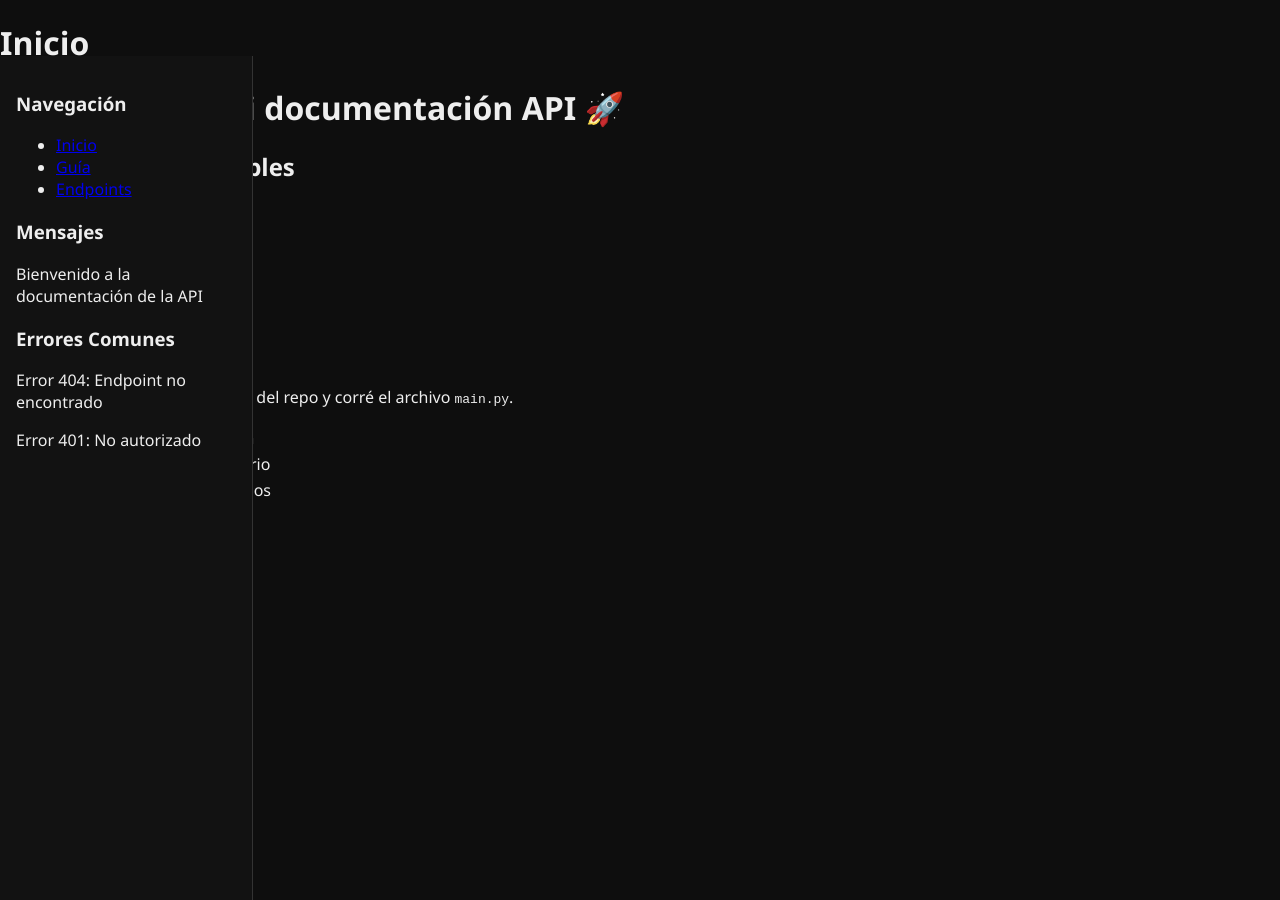
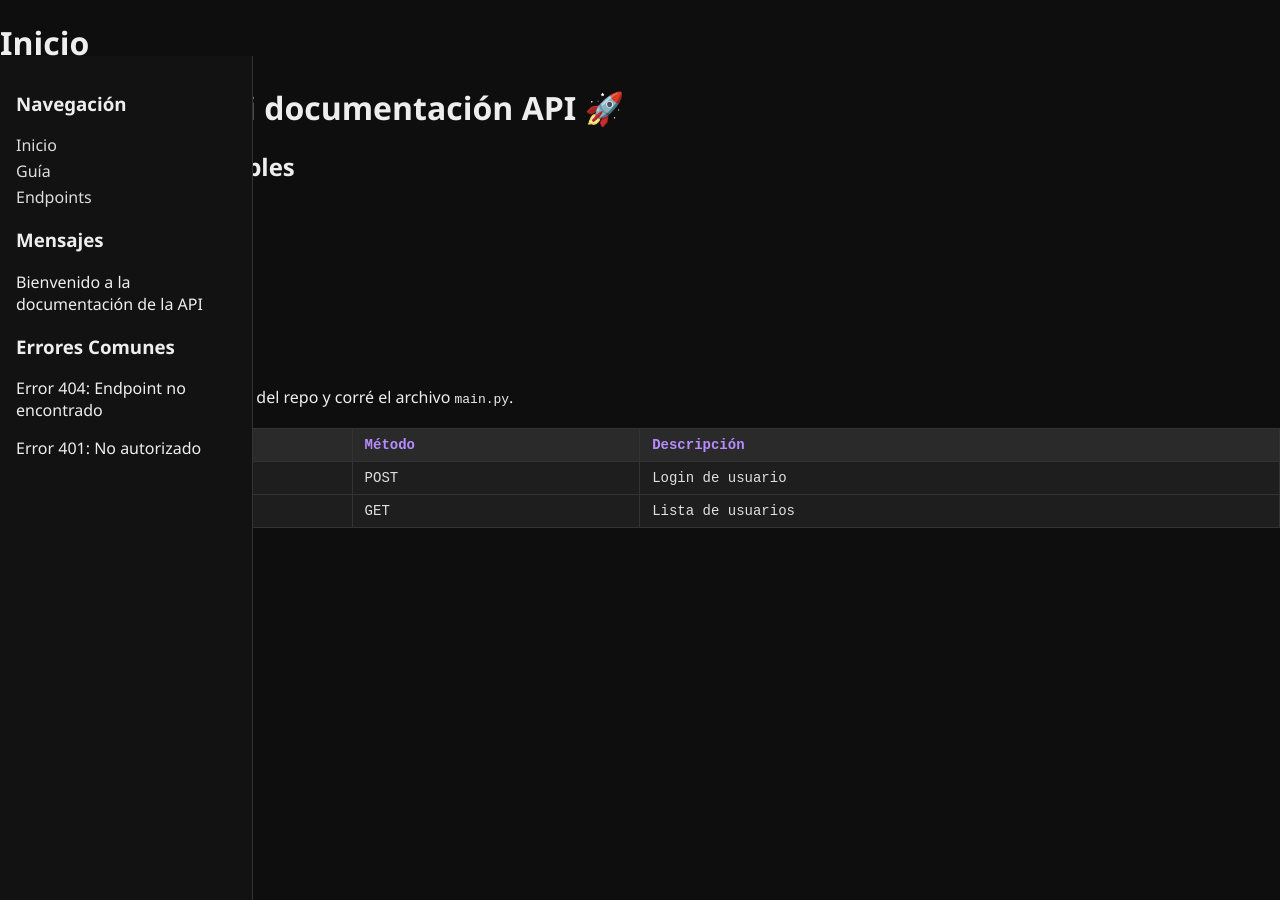
Before and after one commit to lararocha1/lararocha1.github.io, a Jekyll site: the page built from index.md, in a window 1280 px wide. Built offline with Jekyll 4.4.1, drawn with Linux system fonts in a browser that asks for light colours.

Commit message:
Update style.css

```diff
--- a/assets/css/style.css
+++ b/assets/css/style.css
@@ -12,11 +12,12 @@ nav.topnav {
   background-color: #1a1a1a;
   padding: 12px 24px;
   display: flex;
+  align-items: center;
   gap: 24px;
   position: sticky;
   top: 0;
   z-index: 999;
-  box-shadow: 0 2px 4px rgba(0,0,0,0.4);
+  box-shadow: 0 2px 4px rgba(0, 0, 0, 0.4);
 }
 
 nav.topnav a {
@@ -29,6 +30,19 @@ nav.topnav a:hover {
   text-decoration: underline;
 }
 
+/* Logo en navbar */
+.logo-link {
+  display: flex;
+  align-items: center;
+  margin-right: 12px;
+}
+
+.logo-img {
+  height: 32px;
+  width: auto;
+  margin-right: 8px;
+}
+
 /* Sidebar lateral */
 .sidebar {
   background-color: #121212;
@@ -39,16 +53,43 @@ nav.topnav a:hover {
   border-right: 1px solid #333;
   height: 100vh;
   position: fixed;
-  top: 56px; /* importante si tu navbar tiene altura fija */
+  top: 56px; /* Altura de la navbar */
   left: 0;
   overflow-y: auto;
+}
+
+.sidebar details summary {
+  cursor: pointer;
+  font-weight: bold;
+  color: #b88cff;
+  margin-bottom: 8px;
+}
+
+.sidebar ul {
+  list-style: none;
+  padding-left: 0;
+}
+
+.sidebar ul li {
+  margin: 4px 0;
+}
+
+.sidebar a {
+  color: #ddd;
+  text-decoration: none;
+}
+
+.sidebar a:hover {
+  text-decoration: underline;
 }
 
 /* Contenido principal */
 main.content {
   margin-left: 260px;
-  padding: 24px;
+  padding: 32px;
 }
+
+/* Admonitions */
 .admonition {
   border-left: 5px solid #b88cff;
   background-color: #1e1e1e;
@@ -64,3 +105,25 @@ main.content {
 .admonition.danger {
   border-left-color: #ff4444;
 }
+
+/* Tablas tipo técnico */
+table {
+  width: 100%;
+  border-collapse: collapse;
+  margin: 20px 0;
+  font-family: monospace;
+  font-size: 14px;
+}
+
+th, td {
+  border: 1px solid #333;
+  padding: 8px 12px;
+  text-align: left;
+  background-color: #1e1e1e;
+  color: #e0e0e0;
+}
+
+th {
+  background-color: #2a2a2a;
+  color: #b88cff;
+}
```
